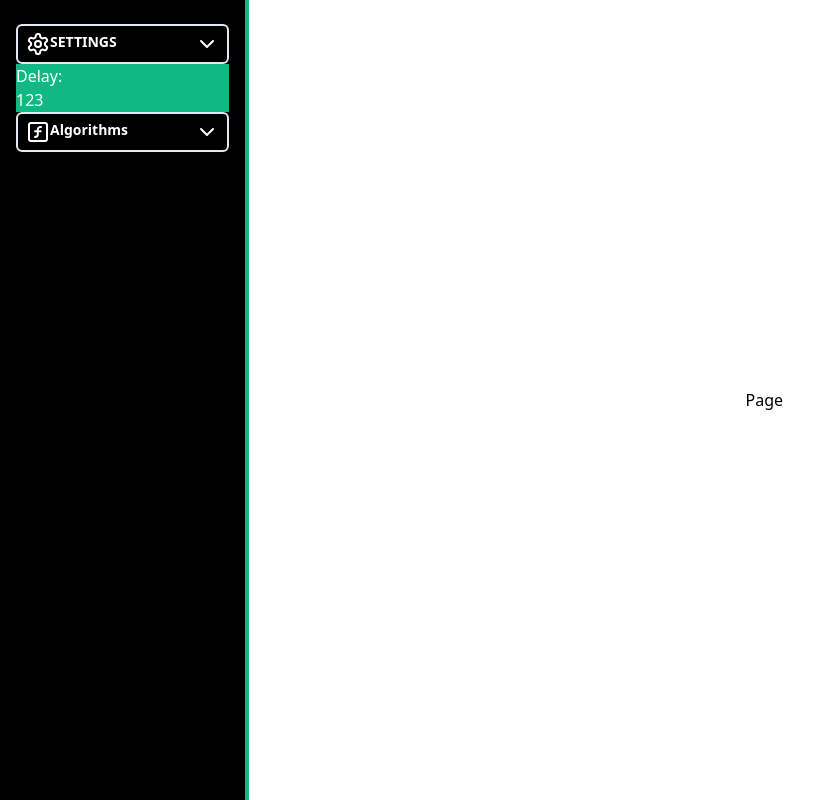
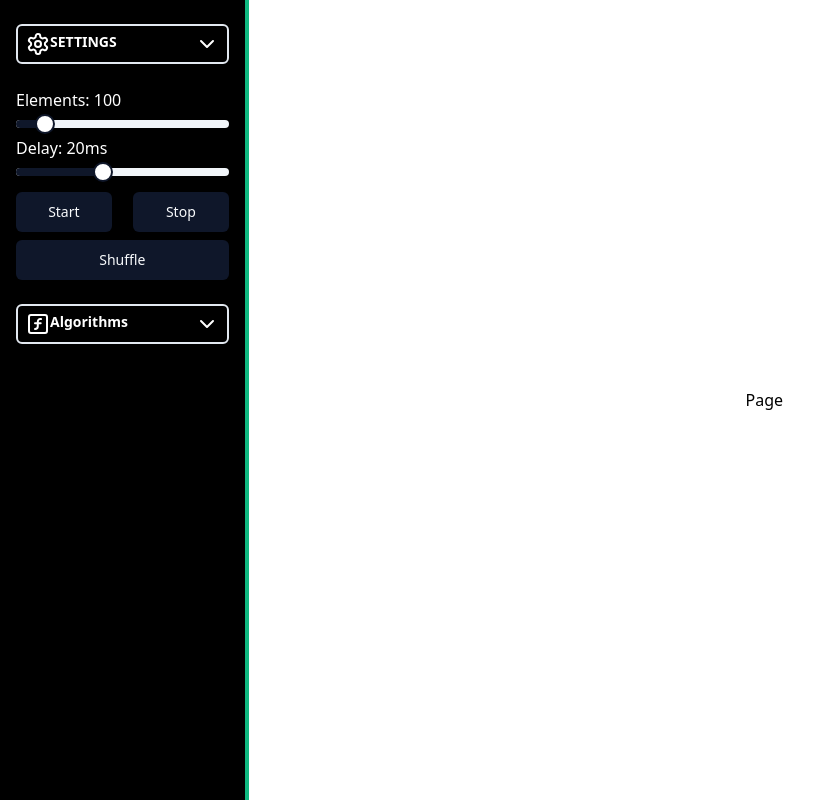
Before and after one commit to ShrewdLuni/Algorithm-Visualizer, a React (Vite) app: page /sort in a window 1280 px wide. Shown: the whole page, without its empty margins (0-829 px from the left). Built offline with nearby package versions, Linux system fonts and the light colour scheme.

Commit message:
feat: add SortSettings component

```diff
--- a/package.json
+++ b/package.json
@@ -12,6 +12,7 @@
   "dependencies": {
     "@microsoft/signalr": "^8.0.7",
     "@mui/icons-material": "^5.16.1",
+    "@radix-ui/react-slider": "^1.2.0",
     "@radix-ui/react-slot": "^1.1.0",
     "class-variance-authority": "^0.7.0",
     "clsx": "^2.1.1",
--- /dev/null
+++ b/src/components/Sidebar/SortSettings.tsx
@@ -0,0 +1,23 @@
+import { Slider } from "@/components/ui/slider"
+import { useState } from "react"
+import { Button } from "@/components/ui/button"
+
+
+export const SortSettings = () => {
+  const [elementsCount,setElementsCount] = useState(100)
+  const [delay,setDelay] = useState(20)
+
+  return (
+    <div className="text-white py-6 flex flex-col gap-y-2">
+      <p>Elements: {elementsCount}</p>
+      <Slider value={[elementsCount]} defaultValue={[100]} max={1000} step={5} onValueChange={(value) => setElementsCount(value[0])}/>
+      <p>Delay: {delay}ms</p>
+      <Slider value={[delay]} defaultValue={[20]} max={50} step={1} onValueChange={(value) => setDelay(value[0])}/>
+      <div className="flex flex-row justify-between w-full mt-2">
+        <Button className="w-[45%]">Start</Button>
+        <Button className="w-[45%]">Stop</Button>
+      </div>
+      <Button className="">Shuffle</Button>
+    </div>
+  )
+}
--- a/src/components/Sidebar/index.tsx
+++ b/src/components/Sidebar/index.tsx
@@ -1,11 +1,10 @@
 import { useState } from "react"
 import { SidebarItem } from "./SidebarItem"
 
-import { ChevronDown, Settings, SquareFunction } from "lucide-react"
+import { Settings, SquareFunction } from "lucide-react"
 
-import { Button } from "@/components/ui/button"
-import { cn } from "@/lib/utils"
 import { CategoryButton } from "./CategoryButton"
+import { SortSettings } from "./SortSettings"
 
 export const Sidebar = () => {
 
@@ -23,19 +22,9 @@
   return (
     <div className="h-screen flex flex-col w-[300px] px-4 py-6 text-left border-emerald-500 border-solid border-r-4 bg-black">
       <CategoryButton label={"Settings"} icon={<Settings/>} onClick={() => setActiveCategorie("Settings")} isActive={activeCategory == "Settings"}/>
-
-
-      {activeCategory == "Settings" && (
-        <div className="text-white bg-emerald-500">
-          <p>Delay:</p>
-          <p>123</p>
-        </div>
-      )}
+      {activeCategory == "Settings" && <SortSettings/>}
 
       <CategoryButton label={"Algorithms"} icon={<SquareFunction/>} onClick={() => setActiveCategorie("Algorithms")} isActive={activeCategory == "Algorithms"}/>
-
-
-
       {activeCategory == "Algorithms" && (
         sidebarItems.map(item => <SidebarItem label={item.label}/>)
       )}
--- /dev/null
+++ b/src/components/ui/slider.tsx
@@ -0,0 +1,28 @@
+"use client"
+
+import * as React from "react"
+import * as SliderPrimitive from "@radix-ui/react-slider"
+
+import { cn } from "@/lib/utils"
+
+const Slider = React.forwardRef<
+  React.ElementRef<typeof SliderPrimitive.Root>,
+  React.ComponentPropsWithoutRef<typeof SliderPrimitive.Root>
+>(({ className, ...props }, ref) => (
+  <SliderPrimitive.Root
+    ref={ref}
+    className={cn(
+      "relative flex w-full touch-none select-none items-center",
+      className
+    )}
+    {...props}
+  >
+    <SliderPrimitive.Track className="relative h-2 w-full grow overflow-hidden rounded-full bg-secondary">
+      <SliderPrimitive.Range className="absolute h-full bg-primary" />
+    </SliderPrimitive.Track>
+    <SliderPrimitive.Thumb className="block h-5 w-5 rounded-full border-2 border-primary bg-background ring-offset-background transition-colors focus-visible:outline-none focus-visible:ring-2 focus-visible:ring-ring focus-visible:ring-offset-2 disabled:pointer-events-none disabled:opacity-50" />
+  </SliderPrimitive.Root>
+))
+Slider.displayName = SliderPrimitive.Root.displayName
+
+export { Slider }
```
Also changed, not shown: 1 other file (tests, documents, lock files or other folders).
